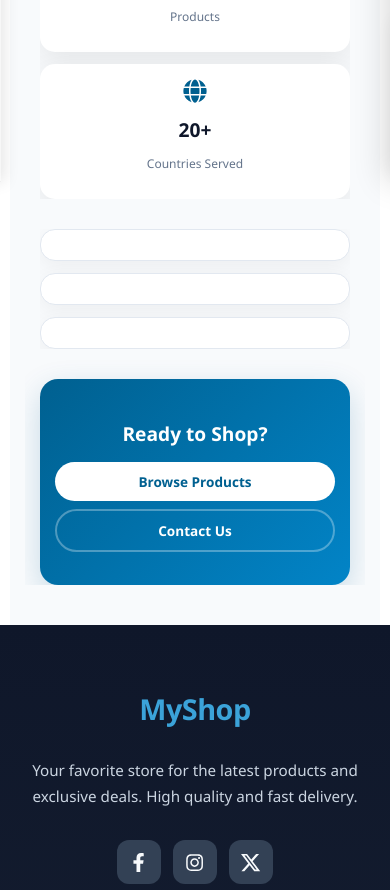
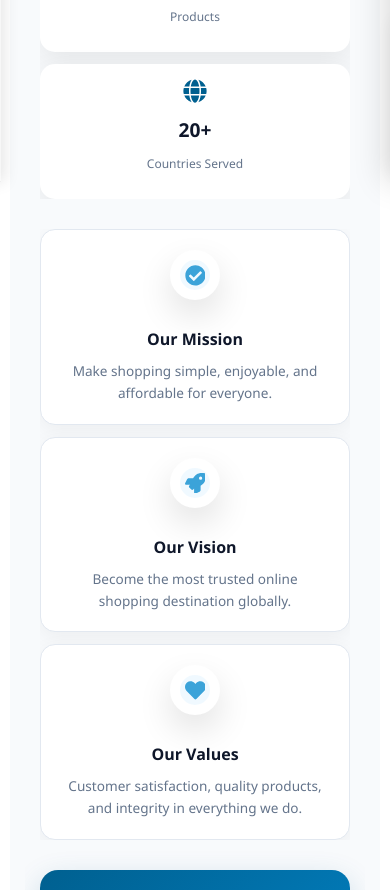
Before and after one commit to Ayham1najeb/my-shop, a React (Create React App) app in the folder my-app/: page /about in a window 390 px wide. Shown: the part 662-1552 px from the top of the page. Built offline with nearby package versions, Linux system fonts and the light colour scheme; no server answers.

Commit message:
Fix: Ensure About card text is visible with stronger CSS rules and proper heights

```diff
--- a/my-app/src/MobileFixes.css
+++ b/my-app/src/MobileFixes.css
@@ -100,39 +100,48 @@
         width: 100% !important;
     }
 
-    /* Force about cards */
+    /* Force about cards - STRONGER RULES */
     .about-card,
     .about-cards .about-card {
         width: 100% !important;
         max-width: 100% !important;
-        padding: 15px !important;
+        padding: 20px !important;
         box-sizing: border-box !important;
+        min-height: 150px !important;
+        height: auto !important;
+        display: flex !important;
+        flex-direction: column !important;
+        align-items: center !important;
+        text-align: center !important;
     }
 
     /* Force card icons */
     .card-icon-wrapper,
     .about-card .card-icon-wrapper {
-        width: 45px !important;
-        height: 45px !important;
-        font-size: 1.2rem !important;
-        margin-bottom: 10px !important;
+        width: 50px !important;
+        height: 50px !important;
+        font-size: 1.3rem !important;
+        margin: 0 auto 12px !important;
+        transform: none !important;
     }
 
     /* Force card text - MUST BE VISIBLE */
     .about-card h3,
     .about-cards .about-card h3 {
-        font-size: 0.95rem !important;
-        margin-bottom: 8px !important;
+        font-size: 1rem !important;
+        margin-bottom: 10px !important;
         color: #0f172a !important;
         display: block !important;
         visibility: visible !important;
         opacity: 1 !important;
+        font-weight: 700 !important;
+        width: 100% !important;
     }
 
     .about-card p,
     .about-cards .about-card p {
-        font-size: 0.8rem !important;
-        line-height: 1.5 !important;
+        font-size: 0.85rem !important;
+        line-height: 1.6 !important;
         word-wrap: break-word !important;
         overflow-wrap: break-word !important;
         white-space: normal !important;
@@ -140,6 +149,8 @@
         display: block !important;
         visibility: visible !important;
         opacity: 1 !important;
+        width: 100% !important;
+        margin: 0 !important;
     }
 
     /* Force hero section */
```
